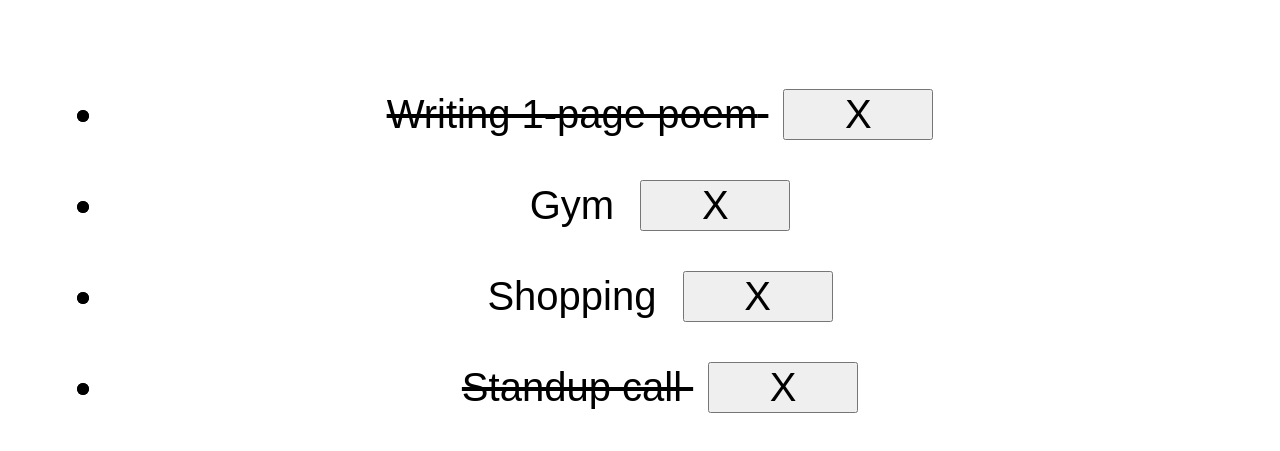
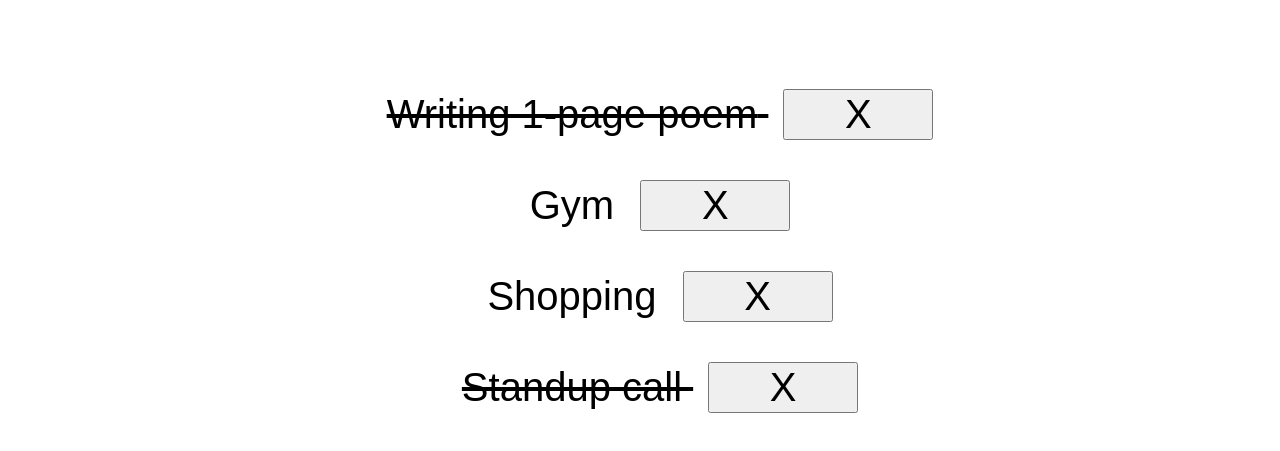
Before and after one commit to mdadil09/React-JS-Practice-Set, a React (Create React App) app in the folder set-4/: page / in a window 1280 px wide. Shown: the part 1907-2358 px from the top of the page. Built offline with nearby package versions, Linux system fonts and the light colour scheme.

Commit message:
Changes some list style

```diff
--- a/set-4/src/Pages/ToDoList/ToDoList.jsx
+++ b/set-4/src/Pages/ToDoList/ToDoList.jsx
@@ -11,7 +11,7 @@ const ToDoList = ({ todoItems }) => {
   return (
     <div className="container" style={{ padding: "60px", fontSize: "40px" }}>
       <h1>Todo List</h1>
-      <ul>
+      <ul style={{ listStyle: "none" }}>
         {todo.map((item) => (
           <li
             style={{
```
